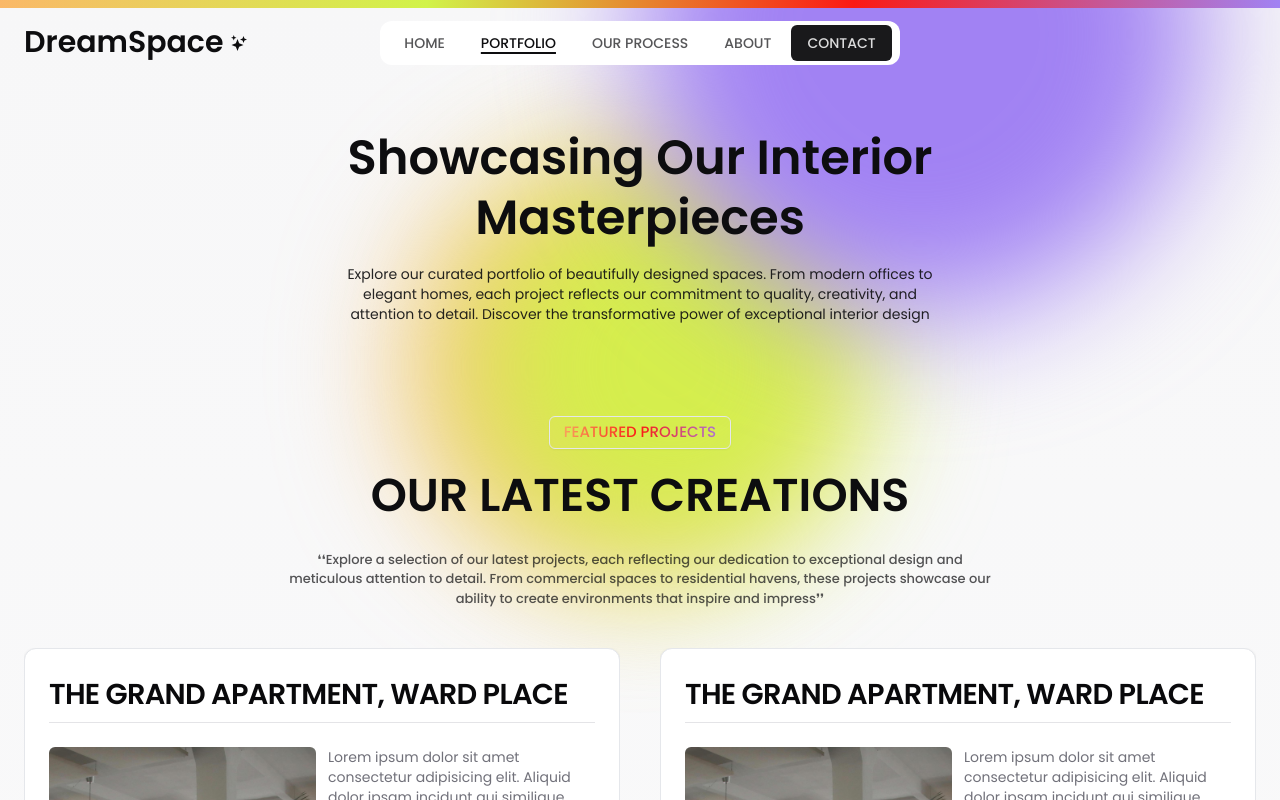
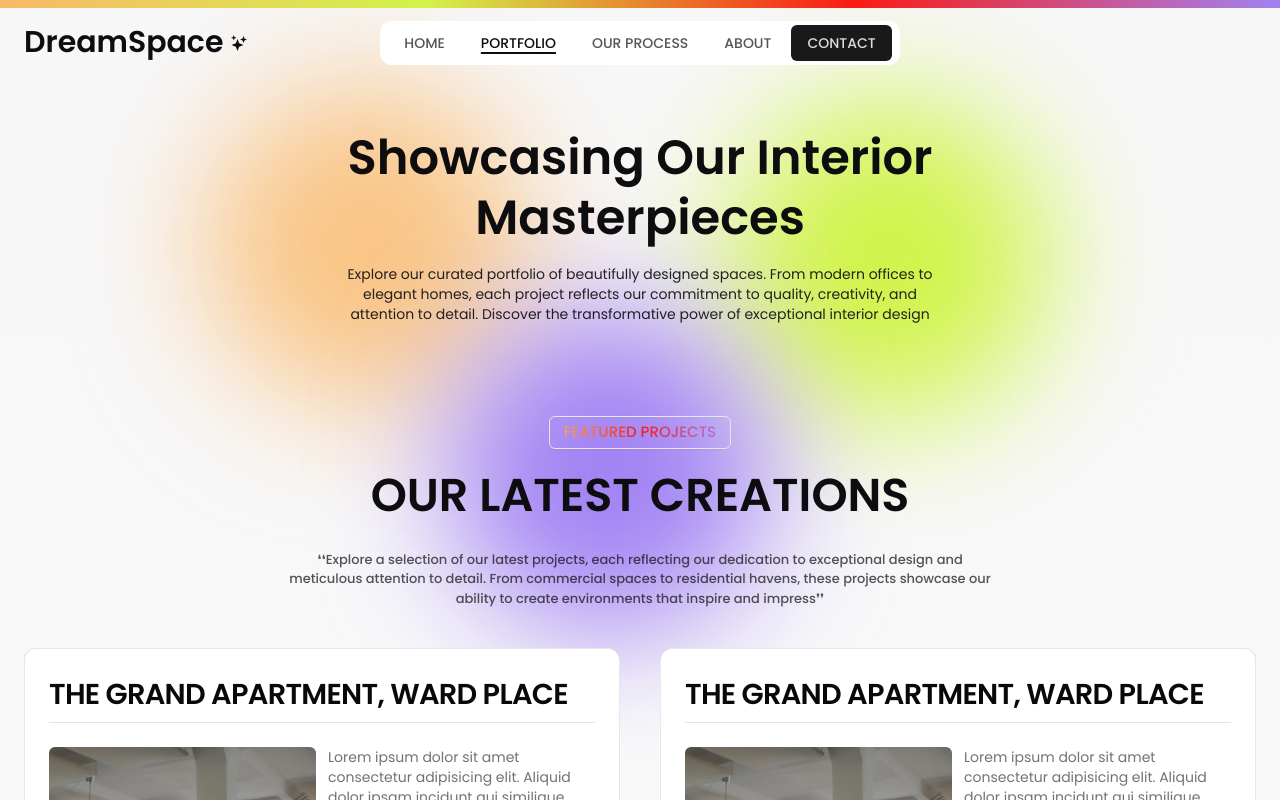
Before and after one commit to indunil-jay/DreamSpace, a Next.js app: page /portfolio in a window 1280 px wide. Shown: the top 800 px of the page. Built offline with nearby package versions, Linux system fonts and the light colour scheme.

Commit message:
add design circle in few places

```diff
--- a/src/app/portfolio/[id]/page.tsx
+++ b/src/app/portfolio/[id]/page.tsx
@@ -1,4 +1,3 @@
-import { Circle3 } from "@/components/design/circl3";
 import { Swipper } from "@/components/swipper";
 import { Button } from "@/components/ui/button";
 import {
@@ -44,7 +43,7 @@ const PortfolioDetailPage = () => {
     <section className="side-gutter ">
       <div className="sticky top-5 left-0 z-50">
         <BackButton />
-        <Circle3 />
+        {/* <Circle3 /> */}
       </div>
       <Card className="max-w-screen-md w-full mx-auto my-10 z-[999] relative">
         <CardHeader>
--- a/src/components/design/circl3.tsx
+++ /dev/null
@@ -1,27 +0,0 @@
-"use client";
-import { motion } from "framer-motion";
-
-export const Circle3 = () => {
-  return (
-    <>
-      <motion.div
-        initial={{ opacity: 0.5, scale: 0.5 }}
-        animate={{ opacity: 1, scale: 1 }}
-        transition={{ duration: 0.5 }}
-        className="absolute -z-40 top-[20%] left-[20%] -translate-y-1/2 -translate-x-1/2 lg:h-[25rem] h-[12rem] aspect-square rounded-full bg-orange-cs/90 blur-3xl"
-      ></motion.div>
-      <motion.div
-        initial={{ opacity: 0.5, scale: 0.5 }}
-        animate={{ opacity: 1, scale: 1 }}
-        transition={{ duration: 0.5 }}
-        className="absolute -z-40 top-[20%] right-[20%]  -translate-y-1/2 translate-x-1/2 lg:h-[25rem] h-[12rem] aspect-square rounded-full bg-yellow-cs/90 blur-3xl"
-      ></motion.div>
-      <motion.div
-        initial={{ opacity: 0.5, scale: 0.5 }}
-        animate={{ opacity: 1, scale: 1 }}
-        transition={{ duration: 0.5 }}
-        className="absolute -z-40 bottom-[5%] left-1/2 -translate-x-1/2 lg:h-[35rem] h-[18rem] aspect-square rounded-full bg-purple-cs blur-3xl"
-      ></motion.div>
-    </>
-  );
-};
--- /dev/null
+++ b/src/components/design/circle.tsx
@@ -0,0 +1,23 @@
+"use client";
+import { cn } from "@/lib/utils";
+import { motion } from "framer-motion";
+
+interface CircleProps {
+  scale?: number;
+  opacity?: number;
+  duration?: number;
+  styles: string;
+}
+
+export const Circle = ({ scale, opacity, duration, styles }: CircleProps) => {
+  return (
+    <>
+      <motion.div
+        initial={{ opacity: opacity || 0.5, scale: scale || 0.5 }}
+        animate={{ opacity: 1, scale: 1 }}
+        transition={{ duration: duration || 0.5 }}
+        className={cn("absolute ", styles && styles)}
+      ></motion.div>
+    </>
+  );
+};
--- a/src/components/pages/contact/contact-hero.tsx
+++ b/src/components/pages/contact/contact-hero.tsx
@@ -1,8 +1,9 @@
+import { Circle } from "@/components/design/circle";
 import { SectionHeader } from "@/components/section-header";
 
 export const ContactHeroSection = () => {
   return (
-    <section className="py-20">
+    <section className="py-20 relative overflow-x-clip ">
       <div className="side-gutter">
         <SectionHeader
           title="Let's Bring Your Vision to Life"
@@ -11,6 +12,9 @@ export const ContactHeroSection = () => {
           paragraphText="Whether you're ready to start a new project or simply have questions, our team at DreamSpace is here to help. Reach out today and let's discuss how we can turn your interior design dreams into reality. We're just a message away."
         />
       </div>
+      <Circle styles="blur-3xl bg-orange-cs/80 h-[12rem] lg:h-[20rem] aspect-square rounded-full top-[2%] left-[6%]  lg:left-[16%] z-[-1]" />
+      <Circle styles="blur-3xl bg-yellow-cs h-[12rem] lg:h-[20rem] aspect-square rounded-full lg:top-[8%] top-[20%] right-[6%]  lg:right-[18%] z-[-1]" />
+      <Circle styles="blur-3xl bg-purple-cs h-[12rem] lg:h-[20rem] aspect-square rounded-full lg:top-[70%] -translate-y-1/2 top-[20%] left-[6%]  lg:left-1/2 -translate-x-1/2 z-[-1]" />
     </section>
   );
 };
--- a/src/components/pages/home/hero-section.tsx
+++ b/src/components/pages/home/hero-section.tsx
@@ -1,4 +1,4 @@
-import { Circle3 } from "@/components/design/circl3";
+import { Circle } from "@/components/design/circle";
 import { GradientTag } from "@/components/gradient-tag";
 import { Swipper } from "@/components/swipper";
 import { slides1, slides2, slides3 } from "@/constants";
@@ -34,7 +34,7 @@ export const HeroSection = () => {
           {" "}
           <Swipper slides={slides2} navigation={false} pagination={false} />
         </div>
-        <div className=" rounded-3xl border lg:block hidden relative overflow-clip   min-h-[360px] h-[360px] 2xl:min-h-[500px] 2xl:h-[500px]">
+        <div className=" rounded-3xl border lg:block hidden relative overflow-clip    min-h-[360px] h-[360px] 2xl:min-h-[500px] 2xl:h-[500px]">
           <Swipper
             slides={slides3}
             navigation={false}
@@ -44,7 +44,9 @@ export const HeroSection = () => {
         </div>
       </div>
 
-      <Circle3 />
+      <Circle styles="blur-3xl bg-orange-cs/80 h-[12rem] lg:h-[20rem] aspect-square rounded-full top-[2%] left-[6%]  lg:left-[16%] z-[-1]" />
+      <Circle styles="blur-3xl bg-yellow-cs h-[12rem] lg:h-[20rem] aspect-square rounded-full lg:top-[8%] top-[20%] right-[6%]  lg:right-[18%] z-[-1]" />
+      <Circle styles="blur-3xl bg-purple-cs h-[12rem] lg:h-[20rem] aspect-square rounded-full lg:top-[70%] -translate-y-1/2 top-[20%] left-[6%]  lg:left-1/2 -translate-x-1/2 z-[-1]" />
     </section>
   );
 };
--- a/src/components/pages/home/testimonial.tsx
+++ b/src/components/pages/home/testimonial.tsx
@@ -1,7 +1,7 @@
 import { testimonials } from "@/constants";
 import { SectionHeader } from "@/components/section-header";
 import { TestimonialColumn } from "@/components/pages/home/testimonial-column";
-import { Circle3 } from "@/components/design/circl3";
+import { Circle } from "@/components/design/circle";
 
 const column1 = [...testimonials.slice(0, 5), ...testimonials.slice(0, 5)];
 const column2 = [...testimonials.slice(5, 11), ...testimonials.slice(5, 11)];
@@ -9,8 +9,10 @@ const column3 = [...testimonials.slice(11, 15), ...testimonials.slice(11, 15)];
 
 export const TestimonialSection = () => {
   return (
-    <section className="bg-gradient-to-b from-white to-gray-100 relative overflow-hidden">
-      <Circle3 />
+    <section className="bg-gradient-to-b from-white to-gray-100 relative overflow-x-clip">
+      <Circle styles="blur-3xl bg-orange-cs/80 h-[12rem] lg:h-[20rem] aspect-square rounded-full top-[2%] left-[6%]  lg:left-[6%] " />
+      <Circle styles="blur-3xl bg-yellow-cs h-[12rem] lg:h-[20rem] aspect-square rounded-full lg:top-[50%] top-[70%] right-[6%]  lg:right-[6%] " />
+      <Circle styles="blur-3xl bg-purple-cs h-[12rem] lg:h-[20rem] aspect-square rounded-full lg:top-[95%] -translate-y-1/2 top-[60%] left-[6%]  lg:left-[5%] " />
       <div className="pt-20 pb-40">
         <SectionHeader
           title="What our clients say"
--- a/src/components/pages/home/what-we-do-section.tsx
+++ b/src/components/pages/home/what-we-do-section.tsx
@@ -5,10 +5,13 @@ import { slides } from "@/constants";
 import { SectionHeader } from "@/components/section-header";
 import { Swipper } from "@/components/swipper";
 import { motion } from "framer-motion";
+import { Circle } from "@/components/design/circle";
 
 export const WhatWeDoSection = () => {
   return (
-    <section className="pt-20 overflow-clip  bg-gradient-to-b from-transparent to-white">
+    <section className="pt-20 relative overflow-clip  bg-gradient-to-b from-transparent to-white">
+      <Circle styles="blur-3xl bg-orange-cs h-[12rem] lg:h-[20rem] aspect-square rounded-full lg:top-[38%] top-[60%] left-[2%]  lg:left-[6%] z-[-1]" />
+      <Circle styles="blur-3xl bg-yellow-cs h-[12rem] lg:h-[20rem] aspect-square rounded-full lg:bottom-[8%] top-[20%] right-[6%]  lg:right-[18%] z-[-1]" />
       <SectionHeader
         title="What we do"
         tag="Let's create your dream interior into a reality"
--- a/src/components/pages/portfolio/portfolio-hero-section.tsx
+++ b/src/components/pages/portfolio/portfolio-hero-section.tsx
@@ -1,8 +1,11 @@
-import { Circle3 } from "@/components/design/circl3";
+import { Circle } from "@/components/design/circle";
 
 export const PortfolioHero = () => {
   return (
-    <section className="pt-10  overflow-x-clip">
+    <section className="pt-10 relative  overflow-x-clip">
+      <Circle styles="blur-3xl bg-orange-cs/80 h-[12rem] lg:h-[20rem] aspect-square rounded-full top-[2%] left-[6%]  lg:left-[16%] z-[-1]" />
+      <Circle styles="blur-3xl bg-yellow-cs h-[12rem] lg:h-[20rem] aspect-square rounded-full lg:top-[8%] top-[20%] right-[6%]  lg:right-[18%] z-[-1]" />
+      <Circle styles="blur-3xl bg-purple-cs h-[12rem] lg:h-[20rem] aspect-square rounded-full lg:top-[95%] -translate-y-1/2 top-[60%] left-[6%]  lg:left-[35%] z-[-1]" />
       <div className="text-center max-w-screen-md mx-auto w-full side-gutter relative ">
         <h1 className="heading-main mt-2">
           Showcasing Our Interior Masterpieces
@@ -15,7 +18,7 @@ export const PortfolioHero = () => {
             the transformative power of exceptional interior design
           </p>
         </div>
-        <Circle3 />
+        {/* <Circle /> */}
       </div>
     </section>
   );
```
